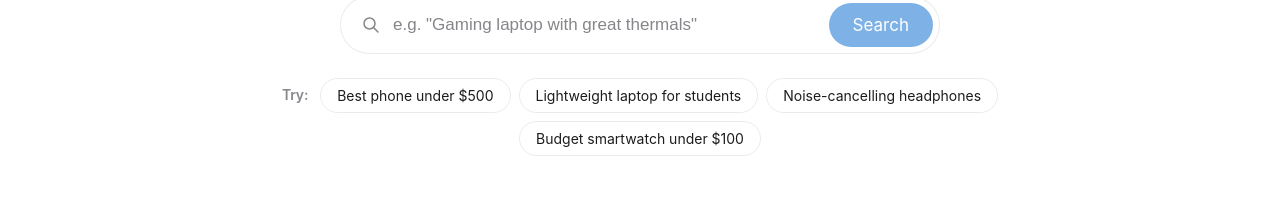
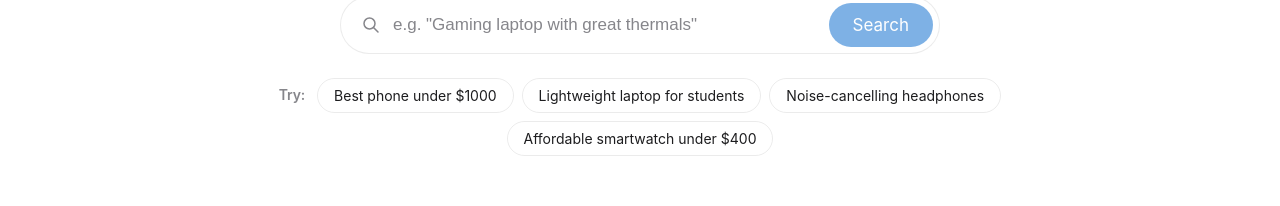
Before and after one commit to Surya270106/Internship, a React (Vite) app: page / in a window 1280 px wide. Shown: the part 374-580 px from the top of the page. Built offline with nearby package versions, Linux system fonts and the light colour scheme; no server answers.

Commit message:
fix: update suggestion pills to match catalog prices

```diff
--- a/src/components/PreferenceInput.jsx
+++ b/src/components/PreferenceInput.jsx
@@ -2,10 +2,10 @@ import { useState, useEffect, useRef } from 'react'
 import { motion } from 'framer-motion'
 
 const EXAMPLE_PROMPTS = [
-  'Best phone under $500',
+  'Best phone under $1000',
   'Lightweight laptop for students',
   'Noise-cancelling headphones',
-  'Budget smartwatch under $100',
+  'Affordable smartwatch under $400',
 ]
 
 const PLACEHOLDER_TEXTS = [
```
